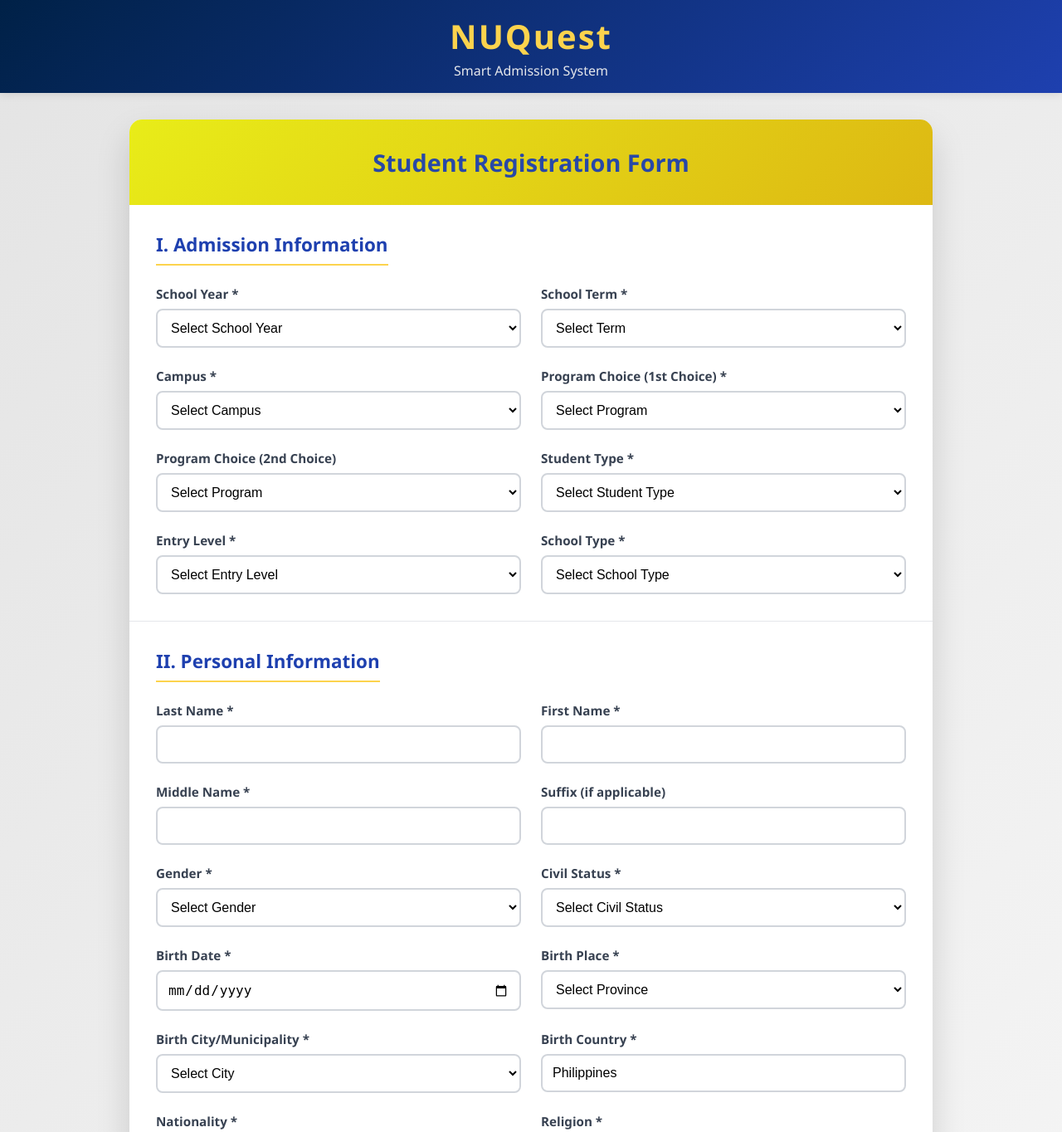
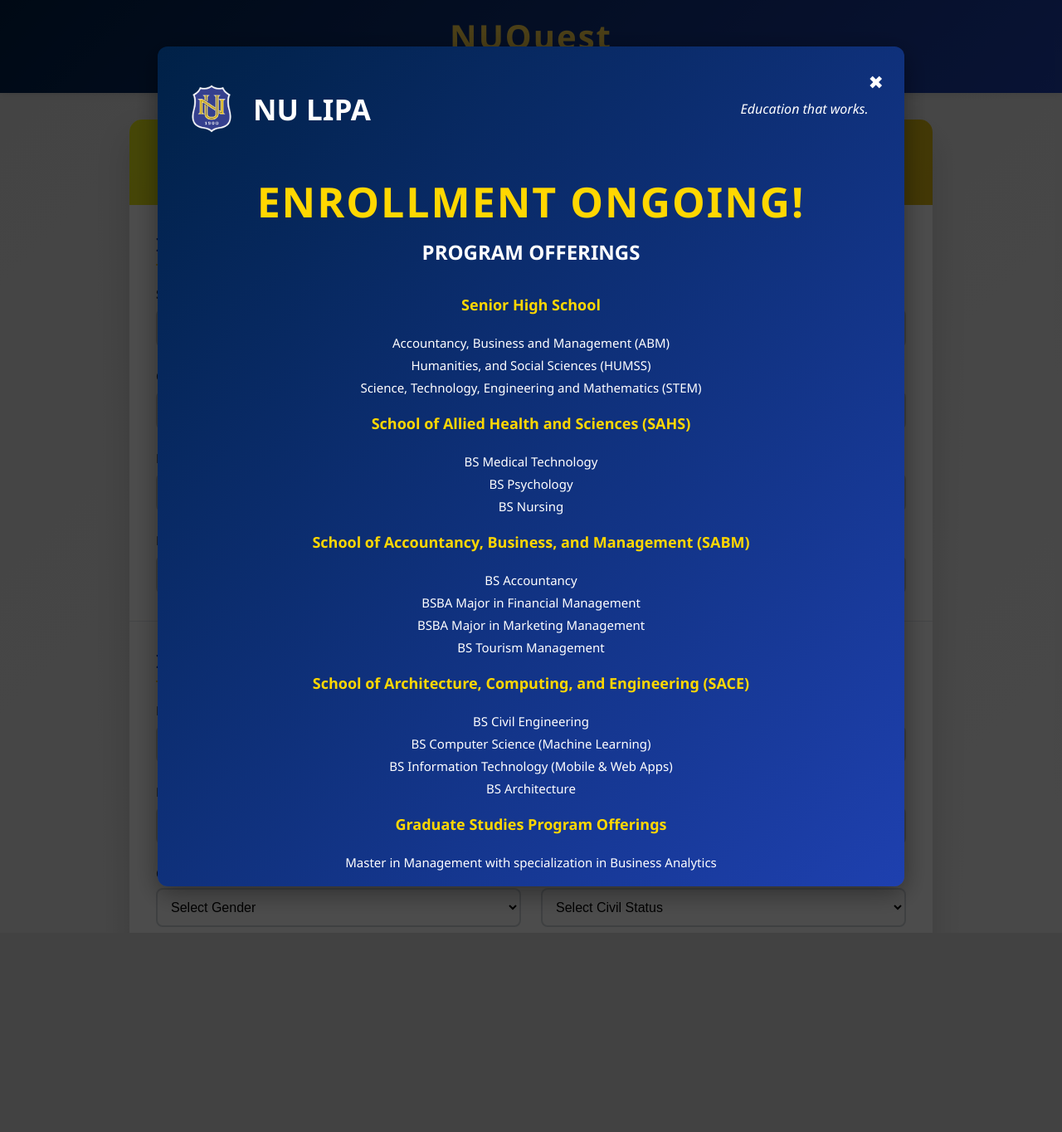
Before and after one commit to itzjmbruhhh/NU_Admission, a Django app: page /register/ in a window 1280 px wide. Shown: the top 1364 px of the page at 83% size. After the commit the page ends 1099 px from the top, so only its background shows below. Run offline with Django 5.2, Linux system fonts and the light colour scheme.

Commit message:
Program Offerings

```diff
--- a/admission_portal/admission_portal/templates/registration.html
+++ b/admission_portal/admission_portal/templates/registration.html
@@ -5,9 +5,12 @@
     <meta charset="UTF-8" />
     <meta name="viewport" content="width=device-width, initial-scale=1.0" />
     <title>Student Registration - NU Lipa Smart Admission</title>
-    <link rel="stylesheet" href="{% static 'css/registration.css' %}" />
+    <link rel="stylesheet" href="{% static 'css/registration.css' %}?{% now 'U' %}">
   </head>
   <body>
+
+
+
     <div class="header">
       <div class="logo">
         <h1>NUQuest</h1>
@@ -18,6 +21,8 @@
     <div class="container">
       <div class="form-container">
         <h2 class="form-title">Student Registration Form</h2>
+
+
 
         <form id="registrationForm" method="POST" action="{% url 'register' %}">
           {% csrf_token %}
@@ -566,6 +571,80 @@
       </div>
     </div>
 
+
+<!-- ===== Program Offerings Modal Overlay ===== -->
+<div id="modalOverlay" class="modal-overlay">
+  <div class="modalbox">
+    <button class="close-btn" onclick="closeModal()">✖</button>
+
+    <!-- NU Header -->
+    <div class="modalbox-header">
+      <div class="header-left">
+        <img src="{% static 'img/Nulogo.webp' %}" alt="NU Logo" class="nu-logo" />
+        <span class="nu-text">NU LIPA</span>
+      </div>
+      <div class="header-right">
+        <span class="tagline">Education that works.</span>
+      </div>
+    </div>
+
+    <!-- Poster Title Section -->
+    <div class="poster-title">
+      <h1>ENROLLMENT ONGOING!</h1>
+      <h2>PROGRAM OFFERINGS</h2>
+    </div>
+
+    <!-- ===== Program Sections ===== -->
+    <div class="program-section">
+      <h3>Senior High School</h3>
+      <ul>
+        <li>Accountancy, Business and Management (ABM)</li>
+        <li>Humanities, and Social Sciences (HUMSS)</li>
+        <li>Science, Technology, Engineering and Mathematics (STEM)</li>
+      </ul>
+    </div>
+
+    <div class="program-section">
+      <h3>School of Allied Health and Sciences (SAHS)</h3>
+      <ul>
+        <li>BS Medical Technology</li>
+        <li>BS Psychology</li>
+        <li>BS Nursing</li>
+      </ul>
+    </div>
+
+    <div class="program-section">
+      <h3>School of Accountancy, Business, and Management (SABM)</h3>
+      <ul>
+        <li>BS Accountancy</li>
+        <li>BSBA Major in Financial Management</li>
+        <li>BSBA Major in Marketing Management</li>
+        <li>BS Tourism Management</li>
+      </ul>
+    </div>
+
+    <div class="program-section">
+      <h3>School of Architecture, Computing, and Engineering (SACE)</h3>
+      <ul>
+        <li>BS Civil Engineering</li>
+        <li>BS Computer Science (Machine Learning)</li>
+        <li>BS Information Technology (Mobile & Web Apps)</li>
+        <li>BS Architecture</li>
+      </ul>
+    </div>
+
+    <div class="program-section">
+      <h3>Graduate Studies Program Offerings</h3>
+      <ul>
+        <li>Master in Management with specialization in Business Analytics</li>
+      </ul>
+    </div>
+  </div>
+</div>
+
+
+
+
     <script>
       (function () {
         const formEl = document.getElementById("registrationForm");
@@ -920,7 +999,30 @@
           this.value = this.value.replace(/\D/g, ""); // remove non-digits
         });
       });
+
     </script>
+    <script>
+
+  function openModal() {
+    document.getElementById("modalOverlay").style.display = "flex";
+  }
+
+  function closeModal() {
+    document.getElementById("modalOverlay").style.display = "none";
+  }
+
+  // Allow closing by clicking outside modal
+  document.addEventListener("click", function (e) {
+    if (e.target.id === "modalOverlay") {
+      closeModal();
+    }
+  });
+
+  //  Auto-open modal when page loads
+  window.addEventListener("load", function () {
+    openModal();
+  });
+</script>
   </body>
 </html>
 
@@ -935,14 +1037,8 @@
       document.getElementById("permanentZip"),
     ];
 
-    function setPermanentFieldsDisabled(disabled) {
-      permanentFields.forEach((field) => {
-        if (field) field.disabled = disabled;
-      });
-    }
 
-    sameAsPresent.addEventListener("change", function () {
-      setPermanentFieldsDisabled(this.checked);
-    });
   });
-</script>
+  </script>
+
+  <script src="{% static 'script/script.js' %}"></script>
--- a/admission_portal/admissions/static/css/registration.css
+++ b/admission_portal/admissions/static/css/registration.css
@@ -10,6 +10,172 @@
   --header-gradient: linear-gradient(135deg, #002147 0%, #1e40af 100%);
   --highlight: #fcd34d;
 }
+/* ===== Overlay Background ===== */
+.modal-overlay {
+  position: fixed;
+  top: 0;
+  left: 0;
+  width: 100%;
+  height: 100%;
+  background: rgba(0,0,0,0.7);
+  display: flex;
+  justify-content: center;
+  align-items: center;
+  z-index: 1000;
+  overflow-y: auto;
+}
+
+/* ===== Modal Box ===== */
+.modalbox {
+  background: url("{% static 'img/nu_bg.jpeg' %}") no-repeat center center;
+  background-size: cover;
+  background: linear-gradient(
+      to bottom right,
+      #002147,
+      #1e40af
+    );
+
+  color: #fff;
+  padding: 30px 25px;
+  border-radius: 12px;
+
+  width: 95%;
+  max-width: 900px;
+  max-height: 90%;
+  overflow-y: auto;
+
+  position: relative;
+  text-align: left;
+  box-shadow: 0 8px 30px rgba(0,0,0,0.4);
+}
+
+/* ===== Blue Overlay Tint ===== */
+.modalbox::before {
+  content: "";
+  position: absolute;
+  top: 0;
+  left: 0;
+  width: 100%;
+  height: 100%;
+
+  border-radius: 12px;
+  z-index: 0;
+}
+
+.modalbox > * {
+  position: relative;
+  z-index: 1;
+}
+
+/* ===== Header Section ===== */
+.modalbox-header {
+  display: flex;
+  justify-content: space-between;
+  align-items: center;
+  margin-bottom: 20px;
+  padding-bottom: 8px;
+
+}
+
+.header-left {
+  display: flex;
+  align-items: center;
+  gap: 10px;
+}
+
+.nu-logo {
+  width: 80px;
+  height: auto;
+}
+
+.nu-text {
+  font-size: 35px;
+  font-weight: bold;
+  color: #ffffff;
+}
+
+.header-right .tagline {
+  font-size: 16px;
+  font-style: italic;
+  color: #fff;
+}
+
+/* Program Sections */
+.program-section {
+  margin: 20px 0;
+  text-align: center;
+}
+
+.program-section h3 {
+  color: #FFD700;
+  font-size: 18px;
+  font-weight: bold;
+  margin-bottom: 10px;
+  display: inline-block;
+  padding-bottom: 4px;
+}
+
+.program-section ul {
+  list-style: none;
+  padding: 0;
+  margin: 10px 0 0;
+}
+
+.program-section li {
+  margin: 6px 0;
+  font-size: 15px;
+  line-height: 1.4;
+}
+
+
+.poster-title {
+  text-align: center;
+  margin: 25px 0 30px;
+}
+
+.poster-title h1 {
+  font-size: 50px;
+  font-weight: bold;
+  color: #FFD700;
+  margin-bottom: 10px;
+  text-transform: uppercase;
+  letter-spacing: 2px;
+}
+
+.poster-title h2 {
+  font-size: 24px;
+  font-weight: bold;
+  color: #fff;
+  margin: 0;
+  text-transform: uppercase;
+
+  display: inline-block;
+  padding-bottom: 5px;
+}
+
+/* Close button */
+.close-btn {
+  position: sticky;
+  top: 1px;
+  float: right;
+
+  background: none;
+  border: none;
+  color: #fff;
+  font-size: 22px;
+  cursor: pointer;
+  z-index: 10;
+}
+
+.close-btn:hover {
+  color: #FFD700;
+}
+
+
+
+
+
+
 
 /* ==========================
    Body
--- a/admission_portal/admissions/static/script/script.js
+++ b/admission_portal/admissions/static/script/script.js
@@ -152,3 +152,24 @@ if (!document.getElementById("notif-anim")) {
     `;
     document.head.appendChild(style);
 }
+
+
+  function openModal() {
+    document.getElementById("modalOverlay").style.display = "flex";
+  }
+
+  function closeModal() {
+    document.getElementById("modalOverlay").style.display = "none";
+  }
+
+  // Allow closing by clicking outside modal
+  document.addEventListener("click", function (e) {
+    if (e.target.id === "modalOverlay") {
+      closeModal();
+    }
+  });
+
+  //  Auto-open modal when page loads
+  window.addEventListener("load", function () {
+    openModal();
+  });
```
Also changed, not shown: README.md, admission_portal/admissions/static/img/NULogo.jpg (added), admission_portal/admissions/static/img/NUlogo.png (added), admission_portal/admissions/static/img/Nulogo.webp (added), admission_portal/admissions/static/img/nu_bg.jpeg (added), 1 other file.
